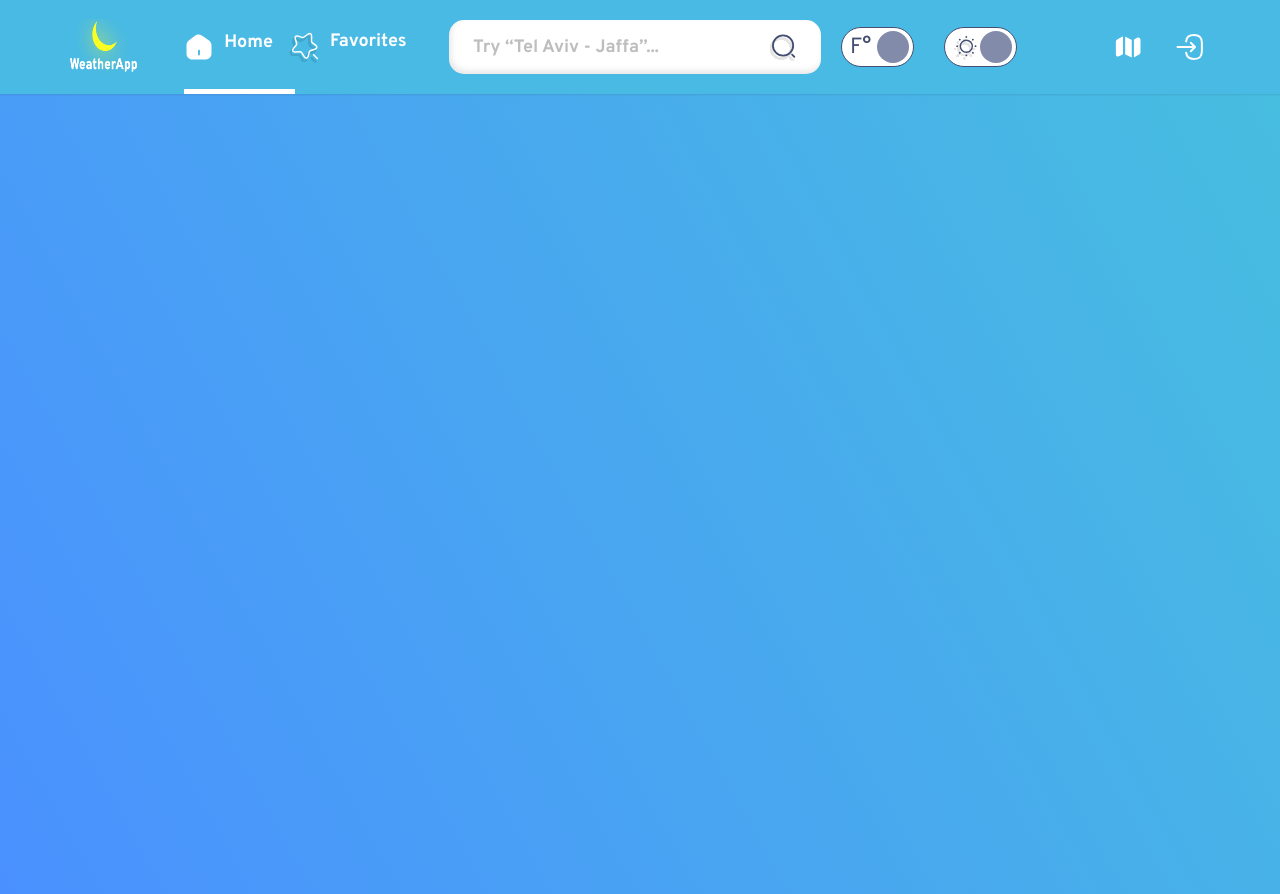
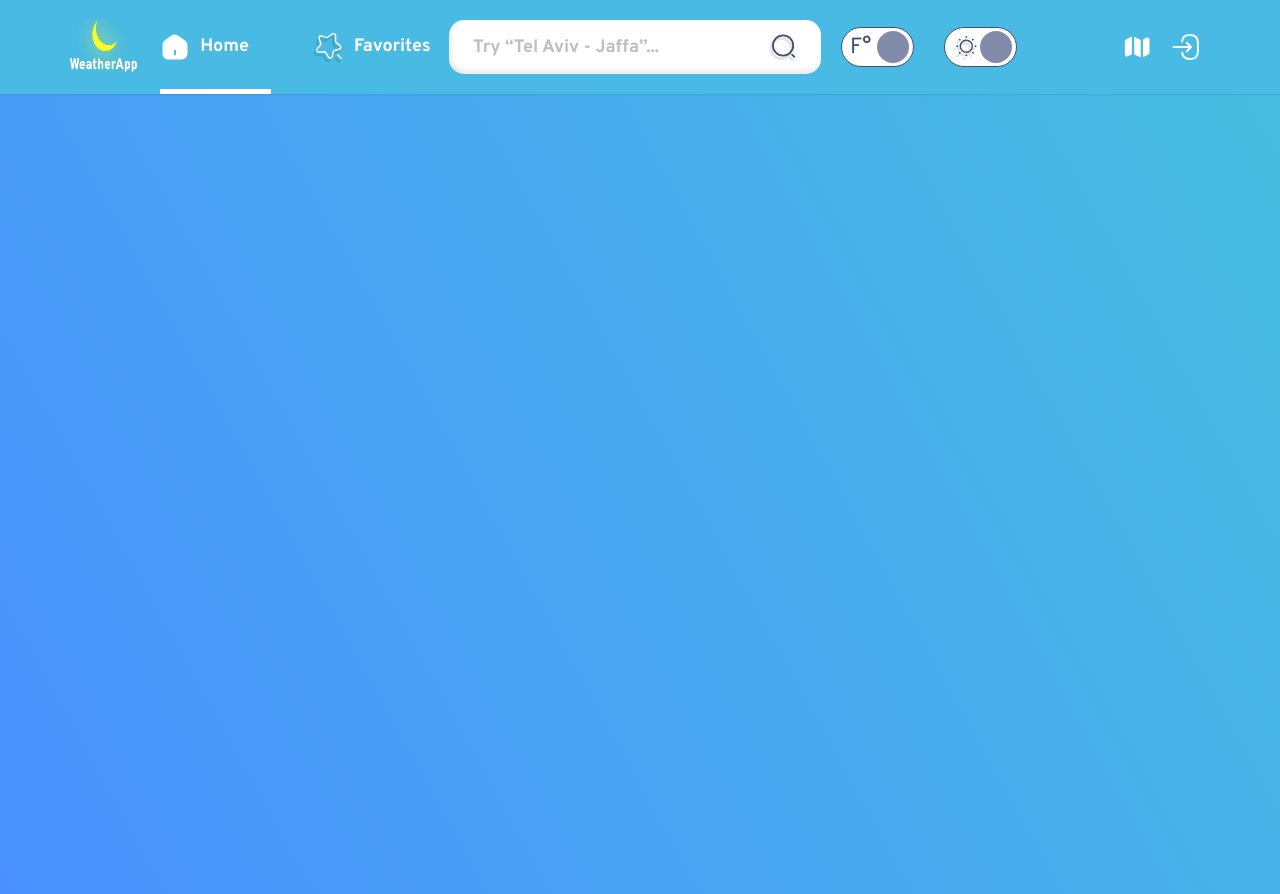
Before and after one commit to MaayanKaplan/weather-app, a React (Create React App) app: page / in a window 1280 px wide. Built offline with nearby package versions, Linux system fonts and the light colour scheme.

Commit message:
Header changes

```diff
--- a/src/Common/NavBar/styles.tsx
+++ b/src/Common/NavBar/styles.tsx
@@ -1,7 +1,6 @@
 import styled from "styled-components/macro";
 import deviceSize from "../../Utils/deviceSize";
 import { NavLink } from "react-router-dom";
-import { StyleProps } from "../NavBar/types";
 import Button from "../Button/Button";
 
 export const NavBarWrapper = styled.nav`
@@ -10,13 +9,12 @@ export const NavBarWrapper = styled.nav`
   justify-content: center;
 
   gap: 15px;
+  gap: 63px;
 `;
 
-export const NavBarItemWrapper = styled.div<StyleProps>`
+export const NavBarItemWrapper = styled.div`
   display: flex;
   gap: 8px;
-  text-decoration: ${(props) => (props.underline ? "underline" : "none")};
-  font-weight: ${(props) => (props.underline ? "normal" : "bold")};
 
   position: relative;
 `;
@@ -26,7 +24,7 @@ export const NavBarButton = styled(Button)`
   border: none;
 `;
 
-export const Text = styled(NavLink)<StyleProps>`
+export const Text = styled(NavLink)`
   line-height: 1.2;
   color: #fff;
   text-decoration: none;
@@ -34,10 +32,6 @@ export const Text = styled(NavLink)<StyleProps>`
   display: flex;
   align-items: center;
   gap: 8px;
-
-  @media ${deviceSize.tablet} {
-    display: ${(props) => (props.underline ? "none" : "block")};
-  }
 
   @media ${deviceSize.mobile} {
     font-size: 1.4rem;
--- a/src/Common/NavBar/types.tsx
+++ b/src/Common/NavBar/types.tsx
@@ -12,9 +12,3 @@ export type NavBarProps = {
   onClick: (id: string) => void;
   className?: string;
 };
-
-export type StyleProps = {
-  underline?: boolean;
-  mobile?: boolean;
-  children: React.ReactNode;
-};
--- a/src/Components/Header/Header.tsx
+++ b/src/Components/Header/Header.tsx
@@ -14,10 +14,8 @@ import {
 } from "../../Common/Icon/Icon";
 import Switch from "../../Common/Switch";
 import HeaderLink from "../../Common/HeaderLink";
-import SearchInput from "../../Common/SearchInput/SearchInput";
 import LogoImg from "../../Images/logo.png";
 import { NavBarItem } from "../../Common/NavBar/types";
-import NavBar from "../../Common/NavBar/NavBar";
 
 const Header = () => {
   const [toggle, setToggle] = useState<boolean>(false);
@@ -64,9 +62,17 @@ const Header = () => {
         />
       </S.SearchInputContainer>
       <S.RightSideContainer>
-        <HeaderLink to={"/map"} icon={<IconMap />} variant={"underline"}>
-          Switch to map
-        </HeaderLink>
+        <S.StyledButton variant="ghost" onClick={() => console.log("click")}>
+          <S.ContentWrapper>
+            <S.IconWrapper to={"/map"}>
+              <IconMap />
+            </S.IconWrapper>
+            <S.Text to={"/map"}>Switch to map</S.Text>
+          </S.ContentWrapper>
+          {/* <HeaderLink to={"/map"} icon={<IconMap />} variant={"underline"}>
+            Switch to map
+          </HeaderLink> */}
+        </S.StyledButton>
         <S.SwitchesWrapper>
           <Switch
             id={"degree-id"}
@@ -88,16 +94,16 @@ const Header = () => {
             }}
           />
         </S.SwitchesWrapper>
-        <S.LastLinkWrapper>
-          <HeaderLink
-            mobile
-            to={"/login"}
-            icon={<IconLogout />}
-            variant={"underline"}
-          >
-            Log out
-          </HeaderLink>
-        </S.LastLinkWrapper>
+        {/* <S.LastLinkWrapper> */}
+        <S.StyledButton variant="ghost" onClick={() => console.log("click")}>
+          <S.ContentWrapper>
+            <S.IconWrapper to={"/login"}>
+              <IconLogout />
+            </S.IconWrapper>
+            <S.Text to={"/login"}>Log out</S.Text>
+          </S.ContentWrapper>
+        </S.StyledButton>
+        {/* </S.LastLinkWrapper> */}
       </S.RightSideContainer>
     </S.HeaderWrapper>
   );
--- a/src/Components/Header/styles.tsx
+++ b/src/Components/Header/styles.tsx
@@ -2,16 +2,23 @@ import styled from "styled-components/macro";
 import deviceSize from "../../Utils/deviceSize";
 import NavBar from "../../Common/NavBar/NavBar";
 import SearchInput from "../../Common/SearchInput/SearchInput";
+import Button from "../../Common/Button/Button";
+import { NavLink } from "react-router-dom";
 
 export const HeaderWrapper = styled.header`
   height: 94px;
   width: 100%;
-  /* padding-left: 70px; */
+
   padding: 0px 70px;
   box-shadow: 0 1px 2px 0 rgba(0, 0, 0, 0.1);
   background-color: #48bae4;
   display: flex;
   align-items: center;
+  /*
+  display: grid;
+  grid-template-columns: repeat(3, 1fr);
+  justify-content: center;
+  align-items: center; */
 
   gap: 10px;
 
@@ -33,11 +40,8 @@ export const LogoWrapper = styled.div``;
 export const Logo = styled.img`
   width: 110px;
   height: 72px;
-  /* padding: 11px 190px 11px 0; */
 
   @media ${deviceSize.tablet} {
-    /* padding: 19px 28px 19px 0; */
-
     width: 86px;
     height: 56px;
   }
@@ -56,13 +60,35 @@ export const StyledSearchInput = styled(SearchInput)`
 `;
 
 export const RightSideContainer = styled.div`
-  /* display: grid;
-  grid-template-columns: repeat(3, 1fr); */
-  display: flex;
+  display: grid;
+  grid-template-columns: repeat(3, 1fr);
+  justify-content: center;
   width: 35%;
 
   @media ${deviceSize.tablet} {
     margin-left: 40px;
+  }
+`;
+
+export const StyledButton = styled(Button)`
+  padding: 0;
+  border: none;
+`;
+export const ContentWrapper = styled.div`
+  display: flex;
+  justify-content: center;
+  align-items: center;
+  gap: 8px;
+`;
+
+export const IconWrapper = styled(NavLink)``;
+
+export const Text = styled(NavLink)`
+  font-weight: normal;
+  color: #fff;
+
+  @media ${deviceSize.tablet} {
+    display: none;
   }
 `;
 
@@ -77,9 +103,10 @@ export const SwitchesWrapper = styled.div`
   }
 `;
 
-export const LastLinkWrapper = styled.div`
-  display: flex;
-  @media ${deviceSize.tablet} {
-    margin-left: 32px;
-  }
-`;
+// export const LastLinkWrapper = styled.div`
+//   display: flex;
+//   justify-content: center;
+//   @media ${deviceSize.tablet} {
+//     margin-left: 32px;
+//   }
+// `;
--- a/src/Components/MobileHeader/MobileHeader.tsx
+++ b/src/Components/MobileHeader/MobileHeader.tsx
@@ -14,25 +14,27 @@ const MobileHeader = () => {
   return (
     <S.HeaderWrapper>
       <S.NavBar>
-        <S.NavButton>
-          <S.IconWrapper>
-            <IconFavoritesOutline />
-          </S.IconWrapper>
-          <HeaderLink to={"/favorites"}>Favorites</HeaderLink>
+        <S.NavButton variant="ghost" onClick={() => console.log("click")}>
+          <S.ContentWrapper>
+            <S.IconWrapper to={"/favorites"}>
+              <IconFavoritesOutline />
+            </S.IconWrapper>
+            <S.Text to={"/favorites"}>Favorites</S.Text>
+          </S.ContentWrapper>
         </S.NavButton>
         <S.Separator />
-        <S.NavButton>
-          <S.IconWrapper>
-            <IconSearchWhite />
-          </S.IconWrapper>
+        <S.NavButton variant="ghost" onClick={() => console.log("click")}>
+          {/* <S.IconWrapper> */}
+          <IconSearchWhite />
+          {/* </S.IconWrapper> */}
           Search
         </S.NavButton>
         <S.Separator />
-        <S.NavButton>
-          <S.IconWrapper>
+        <S.NavButton variant="ghost" onClick={() => console.log("click")}>
+          <S.IconWrapper to={"/"}>
             <IconHomeOutline />
           </S.IconWrapper>
-          <HeaderLink to={"/"}>Home</HeaderLink>
+          <S.Text to={"/"}>Home</S.Text>
         </S.NavButton>
       </S.NavBar>
     </S.HeaderWrapper>
--- a/src/Components/MobileHeader/styles.tsx
+++ b/src/Components/MobileHeader/styles.tsx
@@ -1,5 +1,6 @@
 import styled from "styled-components/macro";
-import HeaderLink from "../../Common/HeaderLink";
+import Button from "../../Common/Button/Button";
+import { NavLink } from "react-router-dom";
 
 export const HeaderWrapper = styled.div`
   height: 80px;
@@ -11,30 +12,43 @@ export const HeaderWrapper = styled.div`
 `;
 
 export const NavBar = styled.nav`
-  display: flex;
-  justify-content: space-around;
-  padding: 12px 50px 16px 41px;
+  /* display: flex; */
+  /* justify-content: space-around; */
+  /* padding: 12px 50px 16px 41px; */
+  padding: 0 50px 0 41px;
+  display: grid;
+  grid-template-columns: repeat(5, 1fr);
+  /* justify-content: center; */
+  align-items: center;
 `;
 
-export const NavButton = styled.button`
+export const NavButton = styled(Button)`
   border: none;
   background-color: transparent;
   display: flex;
   flex-direction: column;
   justify-content: center;
   align-items: center;
-  gap: 4px;
   font-size: 1.4rem;
+  font-weight: normal;
   color: #fff;
 `;
 
-export const IconWrapper = styled.div`
+export const ContentWrapper = styled.div`
+  display: flex;
+  flex-direction: column;
+  gap: 4px;
+  justify-content: center;
+  align-items: center;
+`;
+
+export const IconWrapper = styled(NavLink)`
   width: 30px;
   height: 30px;
 `;
-
-export const StyledHeaderLink = styled(HeaderLink)`
-  font-size: 1.4rem;
+export const Text = styled(NavLink)`
+  text-decoration: none;
+  color: inherit;
 `;
 
 export const Separator = styled.div`
```
